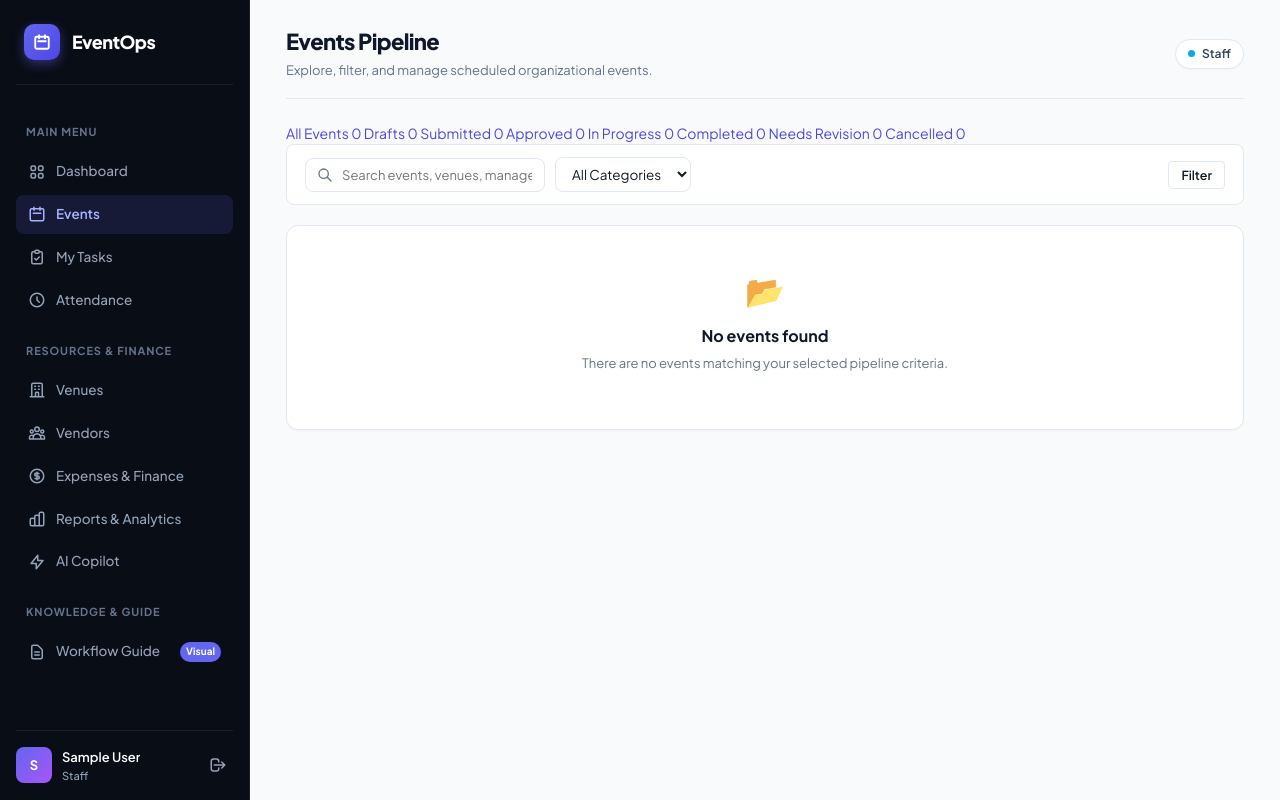
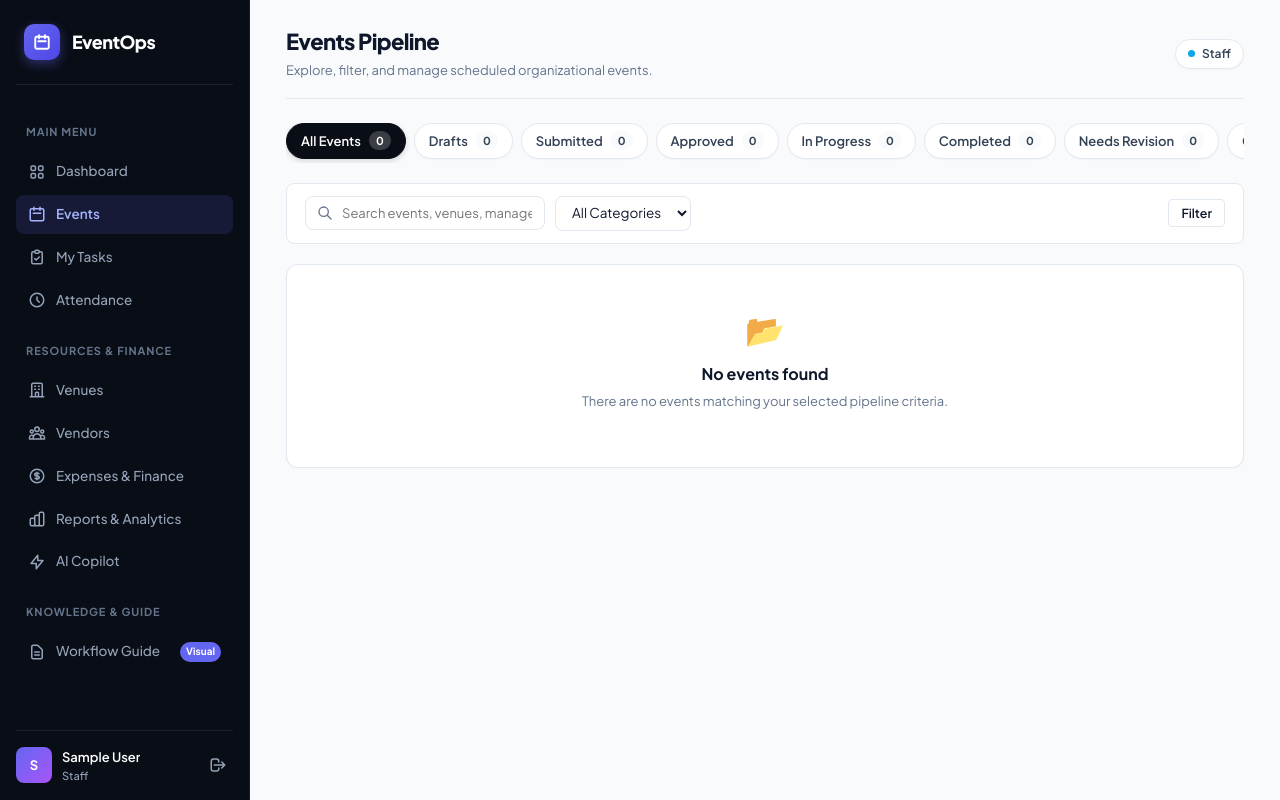
Before and after one commit to harsh23111157/event-management, a Django app: page /events/ in a window 1280 px wide. Run offline with Django 5.2, Linux system fonts and the light colour scheme; the visitor is signed in with stand-in values (Sample User, id 1); data that the repository does not hold is empty.

Commit message:
fix(ui): add pipeline-bar and pipeline-chip styles for task, expense, and event filters; bump stylesheet cache to v5.0

```diff
--- a/static/css/styles.css
+++ b/static/css/styles.css
@@ -102,7 +102,7 @@ body {
   font-feature-settings: 'cv02', 'cv03', 'cv04', 'cv11', 'ss01';
 }
 
-/* UNIVERSAL SVG CONSTRAINT: No SVG can EVER blow up */
+/* UNIVERSAL SVG CONSTRAINT */
 svg {
   display: inline-block;
   vertical-align: middle;
@@ -414,6 +414,61 @@ code, pre {
 .role-dot.EVENT_MANAGER { background: #10b981; }
 .role-dot.FINANCE { background: #f59e0b; }
 .role-dot.STAFF { background: #0ea5e9; }
+
+/* =============================================================
+   PIPELINE CHIPS BAR (Filter by Status)
+============================================================= */
+.pipeline-bar {
+  display: flex;
+  align-items: center;
+  gap: 8px;
+  margin-bottom: 20px;
+  overflow-x: auto;
+  padding-bottom: 4px;
+  scrollbar-width: none;
+}
+.pipeline-bar::-webkit-scrollbar { display: none; }
+
+.pipeline-chip {
+  display: inline-flex;
+  align-items: center;
+  gap: 8px;
+  padding: 7px 14px;
+  border-radius: var(--r-full);
+  font-size: 13px;
+  font-weight: 600;
+  background: var(--panel);
+  border: 1px solid var(--line);
+  color: var(--ink-secondary);
+  cursor: pointer;
+  text-decoration: none;
+  white-space: nowrap;
+  transition: all var(--t-fast);
+  box-shadow: var(--shadow-xs);
+}
+.pipeline-chip:hover {
+  background: var(--soft);
+  color: var(--ink);
+  border-color: #cbd5e1;
+}
+.pipeline-chip.active {
+  background: var(--sidebar-bg);
+  border-color: var(--sidebar-bg);
+  color: #ffffff;
+  box-shadow: 0 2px 6px rgba(0, 0, 0, 0.15);
+}
+.pipeline-count {
+  background: var(--soft);
+  color: var(--ink-secondary);
+  padding: 1px 7px;
+  border-radius: 12px;
+  font-size: 11px;
+  font-weight: 700;
+}
+.pipeline-chip.active .pipeline-count {
+  background: rgba(255, 255, 255, 0.2);
+  color: #ffffff;
+}
 
 /* =============================================================
    BUTTONS
@@ -956,6 +1011,10 @@ code, pre {
 .b-high { background: #fef3c7; color: #b45309; }
 .b-critical { background: #fee2e2; color: #b91c1c; }
 
+.badge-ready { background: #dcfce7; color: #15803d; font-weight: 800; }
+.badge-warn { background: #fef3c7; color: #b45309; font-weight: 800; }
+.badge-blocked { background: #fee2e2; color: #b91c1c; font-weight: 800; }
+
 /* =============================================================
    READINESS CARD & CHECKLIST
 ============================================================= */
--- a/templates/base.html
+++ b/templates/base.html
@@ -7,7 +7,7 @@
 <link rel="preconnect" href="https://fonts.googleapis.com">
 <link rel="preconnect" href="https://fonts.gstatic.com" crossorigin>
 <link href="https://fonts.googleapis.com/css2?family=Plus+Jakarta+Sans:wght@300;400;500;600;700;800&family=JetBrains+Mono:wght@400;500;600&display=swap" rel="stylesheet">
-<link rel="stylesheet" href="{% static 'css/styles.css' %}?v=4.0">
+<link rel="stylesheet" href="{% static 'css/styles.css' %}?v=5.0">
 <!-- Chart.js for real interactive data visualizations -->
 <script src="https://cdn.jsdelivr.net/npm/chart.js@4.4.1/dist/chart.umd.min.js"></script>
 {% block extra_head %}{% endblock %}
```
